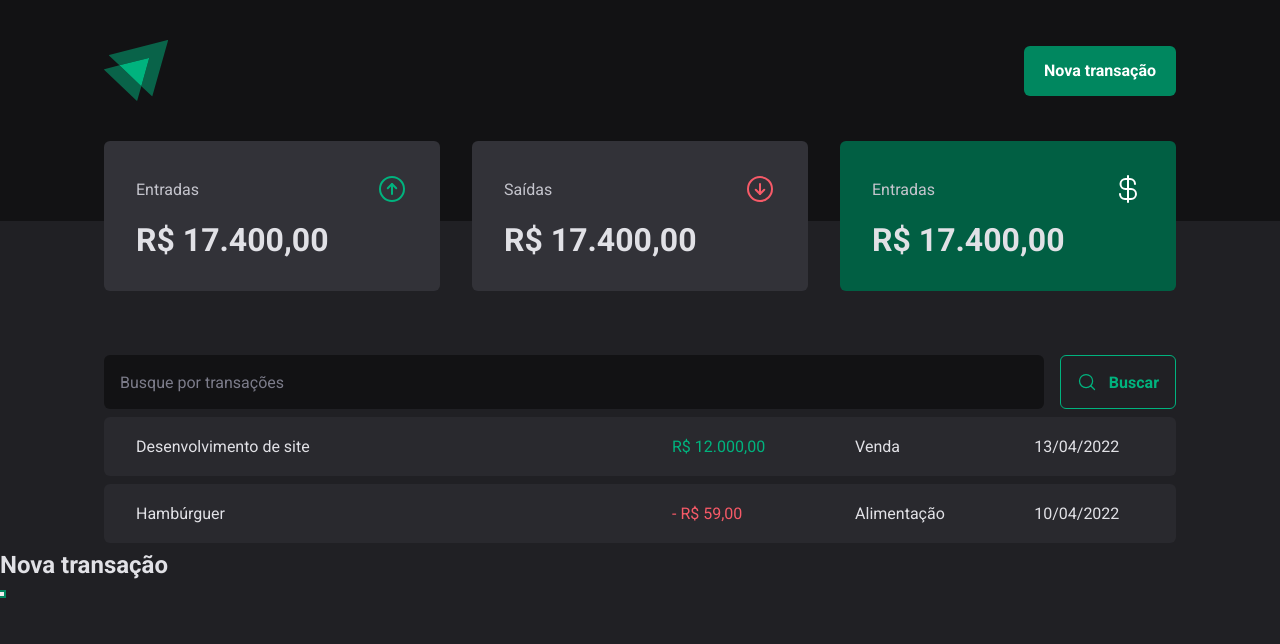
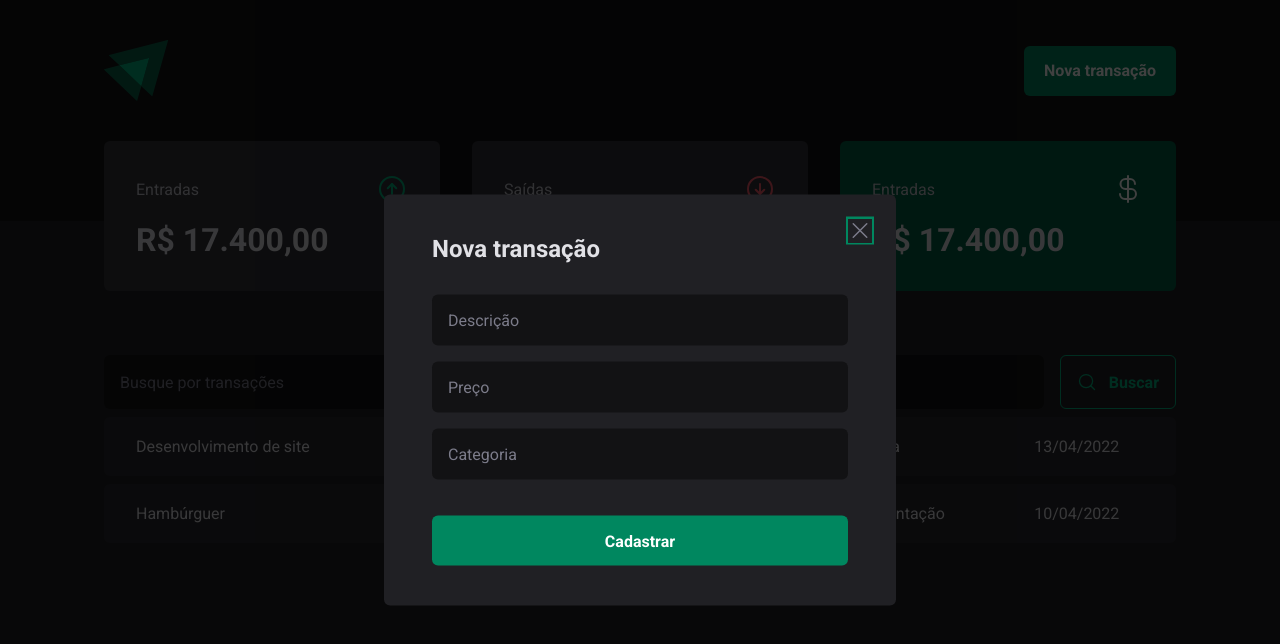
Before and after one commit to N0N4T0/ignite-reactjs-2022, a React (Vite) app in the folder 03-dt-money/: page / in a window 1280 px wide. Both pictures are taken after a click on the button "Nova transação". Shown: the top 644 px of the page. Built offline with nearby package versions, Linux system fonts and the light colour scheme.

Commit message:
feat: add transaction modal

```diff
--- a/03-dt-money/src/components/Header/index.tsx
+++ b/03-dt-money/src/components/Header/index.tsx
@@ -2,6 +2,7 @@ import { HeaderContainer, HeaderContent, NewTransactinButton } from "./styles.";
 import * as Dialog from "@radix-ui/react-dialog";
 
 import logoImg from "../../assets/logo.svg";
+import { NewTransactionModal } from "../NewTransacionModal";
 
 export function Header() {
   return (
@@ -14,15 +15,7 @@ export function Header() {
             <NewTransactinButton>Nova transação</NewTransactinButton>
           </Dialog.Trigger>
 
-          <Dialog.Portal>
-            <Dialog.Overlay />
-
-            <Dialog.Content>
-              <Dialog.Title>Nova transação</Dialog.Title>
-
-              <Dialog.Close />
-            </Dialog.Content>
-          </Dialog.Portal>
+          <NewTransactionModal />
         </Dialog.Root>
       </HeaderContent>
     </HeaderContainer>
--- /dev/null
+++ b/03-dt-money/src/components/NewTransacionModal/index.tsx
@@ -0,0 +1,27 @@
+import * as Dialog from "@radix-ui/react-dialog";
+import { X } from "phosphor-react";
+import { CloseButton, Content, Overlay } from "./styles";
+
+export function NewTransactionModal() {
+  return (
+    <Dialog.Portal>
+      <Overlay />
+
+      <Content>
+        <Dialog.Title>Nova transação</Dialog.Title>
+
+        <CloseButton>
+          <X size={24} />
+        </CloseButton>
+
+        <form action="">
+          <input type="text" placeholder="Descrição" required />
+          <input type="number" placeholder="Preço" required />
+          <input type="text" placeholder="Categoria" required />
+
+          <button type="submit">Cadastrar</button>
+        </form>
+      </Content>
+    </Dialog.Portal>
+  );
+}
--- /dev/null
+++ b/03-dt-money/src/components/NewTransacionModal/styles.ts
@@ -0,0 +1,76 @@
+import styled from "styled-components";
+import * as Dialog from "@radix-ui/react-dialog";
+
+export const Overlay = styled(Dialog.Overlay)`
+  position: fixed;
+  width: 100vw;
+  height: 100vh;
+  inset: 0;
+
+  background: rgba(0, 0, 0, 0.75);
+`;
+
+export const Content = styled(Dialog.Content)`
+  position: fixed;
+  top: 50%;
+  left: 50%;
+
+  min-width: 32rem;
+  border-radius: 6px;
+  padding: 2.5rem 3rem;
+  transform: translate(-50%, -50%);
+
+  background: ${(props) => props.theme["gray-800"]};
+
+  form {
+    margin-top: 2rem;
+    display: flex;
+    flex-direction: column;
+    gap: 1rem;
+
+    input {
+      border-radius: 6px;
+      border: 0;
+      padding: 1rem;
+
+      background: ${(props) => props.theme["gray-900"]};
+      color: ${(props) => props.theme["gray-300"]};
+
+      &::placeholder {
+        color: ${(props) => props.theme["gray-500"]};
+      }
+    }
+    button[type="submit"] {
+      height: 50px;
+      border: 0;
+
+      font-weight: bold;
+      padding: 0 1.25rem;
+      border-radius: 6px;
+      margin-top: 1.25rem;
+
+      cursor: pointer;
+
+      background: ${(props) => props.theme["green-500"]};
+      color: ${(props) => props.theme.white};
+
+      &:hover {
+        background: ${(props) => props.theme["green-700"]};
+        transition: background-color 0.2s;
+      }
+    }
+  }
+`;
+
+export const CloseButton = styled(Dialog.Close)`
+  position: absolute;
+  top: 1.5rem;
+  right: 1.5rem;
+  line-height: 0;
+  border: 0;
+
+  cursor: pointer;
+
+  background: transparent;
+  color: ${(props) => props.theme["gray-500"]};
+`;
```
